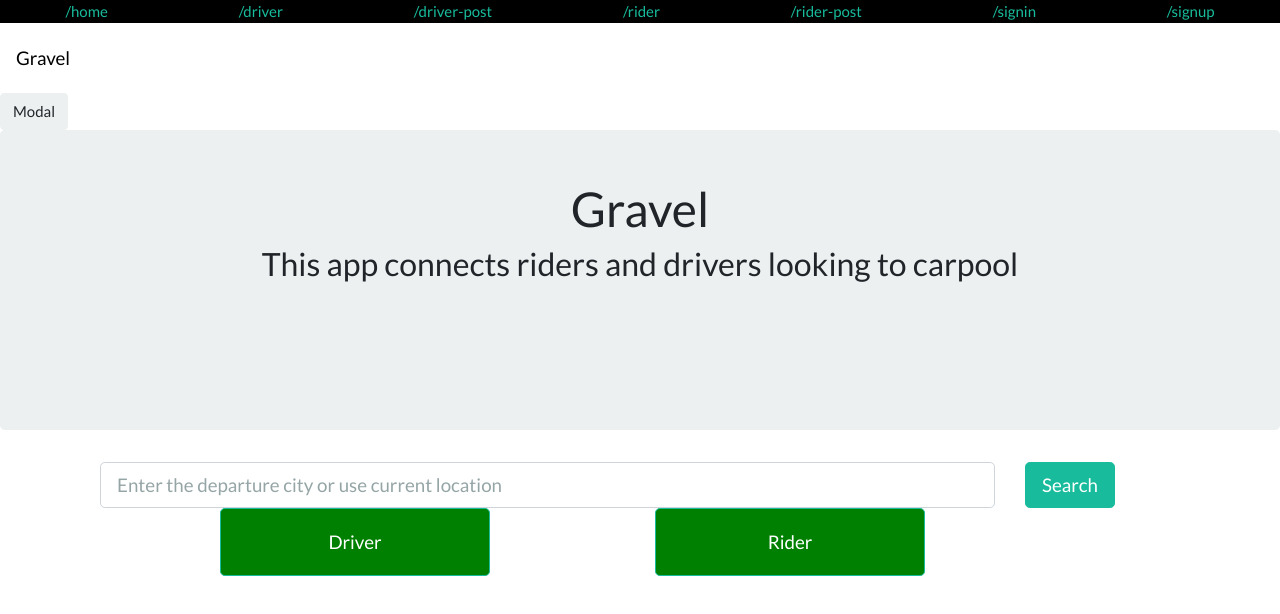
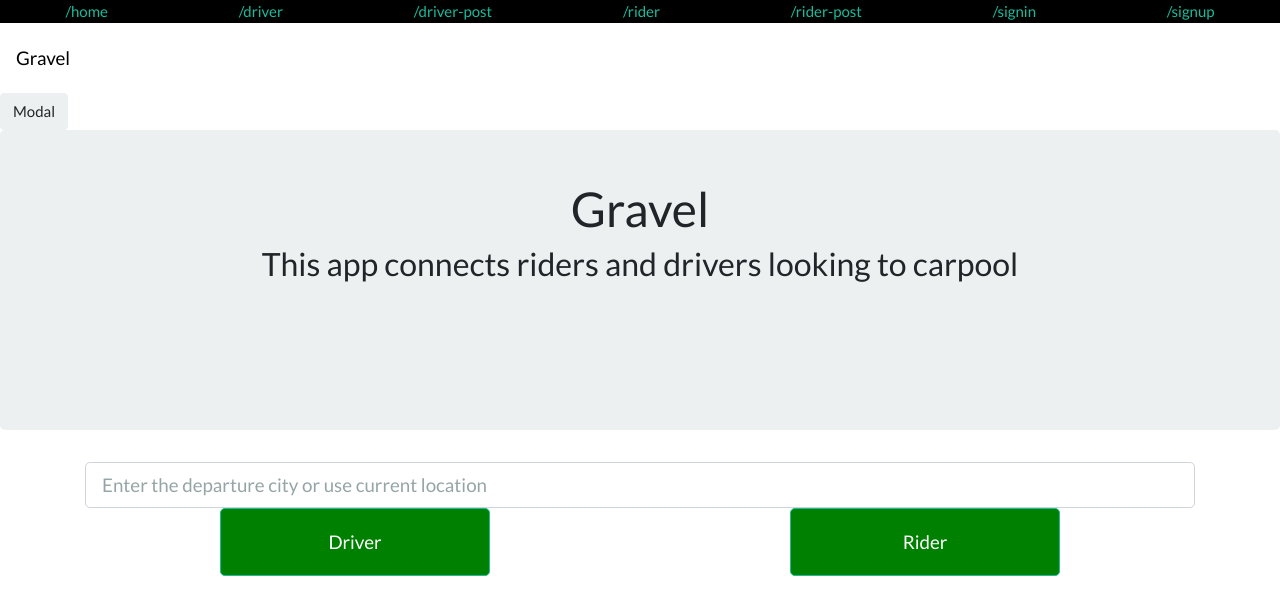
Before and after one commit to mrgmacandog/gravel, a React (Create React App) app in the folder client/: page / in a window 1280 px wide. Shown: the top 614 px of the page. Built offline with nearby package versions, Linux system fonts and the light colour scheme.

Commit message:
Modify home page using Link comp. to route

```diff
--- a/client/src/components/choiceButton/index.js
+++ b/client/src/components/choiceButton/index.js
@@ -1,15 +1,16 @@
 import React from "react";
+import { Link } from "react-router-dom";
 import "./style.css";
 
 // Destructuring the type, className, children and onClick props, applying them to the button element
-function ChoiceButton({ type = "default", className, children, onClick, text, iconClass,link}) {
+function ChoiceButton({ type = "default", className, children, onClick, text, iconClass, link, route}) {
   return (
-    <button onClick={onClick} className={["btn btn-lg", `btn-${type}`, className].join(" ")}>
+    <Link /*onClick={onClick}*/ to={route} className={["btn btn-lg", `btn-${type}`, className].join(" ")}>
       {children}
       {text}
       {iconClass}
       {link}
-    </button>
+    </Link>
   );
 }
 
--- a/client/src/components/choiceButton/style.css
+++ b/client/src/components/choiceButton/style.css
@@ -9,7 +9,7 @@
 }
 .rider-input-lg{
     background-color: green;
-    /* display:block;  */
+    display:block;
     line-height: 50px;
     width:50%;
     text-align:center;
--- a/client/src/pages/Home.js
+++ b/client/src/pages/Home.js
@@ -19,8 +19,9 @@ import { Container, Row, Col } from "../components/Grid";
 
 export default class Home extends Component {
   state = {
-    posts: [],
-    postSearch: ""
+    // posts: [],
+    // postSearch: ""
+    startLocation: ""
   };
 
   handleInputChange = event => {
@@ -41,9 +42,9 @@ export default class Home extends Component {
     //   .catch(err => console.log(err));
   };
 
-  onClick() {
-    window.location.href = "/driver";
-  }
+  // onClick() {
+  //   window.location.href = "/driver";
+  // }
   render() {
     return (
       <React.Fragment>
@@ -52,17 +53,17 @@ export default class Home extends Component {
           <Row>
             <Col size="md-12">
               <form>
-                <Container>
-                  <Row>
-                    <Col size="xs-9 sm-10">
+                {/* <Container> */}
+                  {/* <Row> */}
+                    {/* <Col size="xs-9 sm-10"> */}
                       <Input
-                        name="postSearch"
+                        name="startLocation"
                         value={this.state.postSearch}
                         onChange={this.handleInputChange}
                         placeholder="Enter the departure city or use current location"
                       />
-                    </Col>
-                    <Col size="xs-3 sm-2">
+                    {/* </Col> */}
+                    {/* <Col size="xs-3 sm-2">
                       <Button
                         onClick={this.handleFormSubmit}
                         type="success"
@@ -70,9 +71,9 @@ export default class Home extends Component {
                       >
                         Search
                       </Button>
-                    </Col>
-                  </Row>
-                </Container>
+                    </Col> */}
+                  {/* </Row> */}
+                {/* </Container> */}
               </form>
             </Col>
           </Row>
@@ -83,6 +84,7 @@ export default class Home extends Component {
                 type="success"
                 className="driver-input-lg"
                 text="Driver"
+                route="/driver"
               >
               </ChoiceButton>
             </Col>
@@ -92,6 +94,7 @@ export default class Home extends Component {
                 type="success"
                 className="rider-input-lg"
                 text="Rider"
+                route={"/rider"}
               >
               </ChoiceButton>
             </Col>
```
